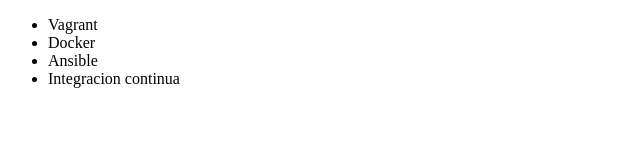
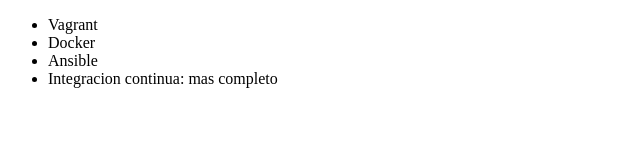
Before and after one commit to jgonzalh/alura-git, a plain HTML site: page index.html in a window 1280 px wide. Shown: the full height of the page, 0-640 px from the left. Drawn offline with Linux system fonts and the light colour scheme.

Commit message:
Renombrando curso de integracion continua

```diff
--- a/index.html
+++ b/index.html
@@ -9,7 +9,7 @@
          <li> Vagrant </li>
          <li> Docker </li>
          <li> Ansible </li>
-         <li> Integracion continua </li>
+         <li> Integracion continua: mas completo </li>
      </ul>
 </body>
 </html>
```
